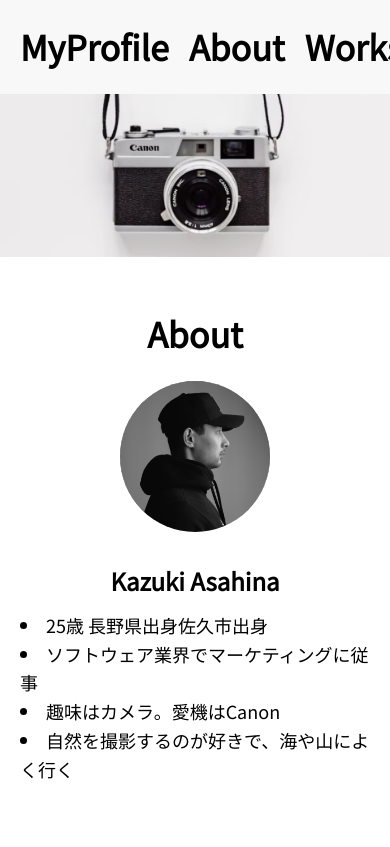
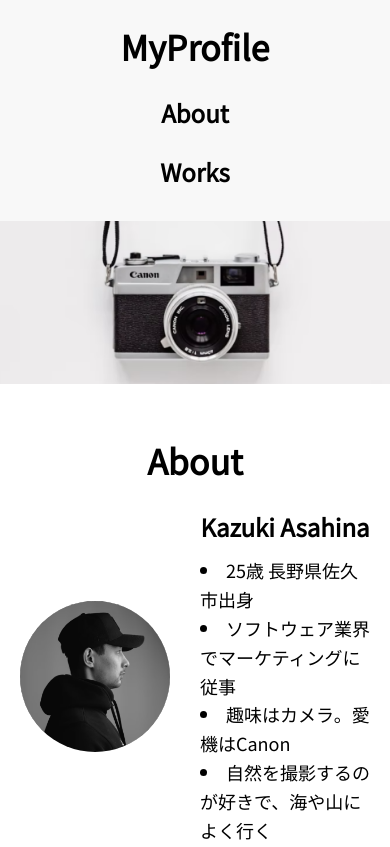
Before and after one commit to Yuu-Ao-Deki/html-css-practical, a plain HTML site: page kadai_001/index.html in a window 390 px wide. Shown: the top 847 px of the page. Drawn offline with Linux system fonts and the light colour scheme.

Commit message:
Add files via upload

```diff
--- a/kadai_001/css/style.css
+++ b/kadai_001/css/style.css
@@ -15,14 +15,22 @@ body {
 /* ヘッダー */
 header {
   display: flex;
+   flex-direction: row;
   justify-content: space-between;
   align-items: center;
+  text-align: center;
   padding: 20px;
   background: #f8f8f8;
 }
 
 header h1 {
   font-size: 34px; /* ナビの文字サイズ */
+}
+
+header h1 a {
+  text-decoration: none;
+  color: #000;
+  font-size: 34px;
 }
 
 header nav ul {
@@ -127,15 +135,22 @@ footer {
 
 /* スマホ対応 */
 @media (max-width: 768px) {
-  .about-content {
+  header {
     flex-direction: column;
+    text-align: center;
+    gap: 10px;
   }
 
-  .works-gallery {
+  header nav ul {
     flex-direction: column;
-    align-items: center;
+    padding: 0;
   }
 
-  .works-gallery figure {
-    width: 90%;
+  header nav ul li {
+    margin: 10px 0;
   }
+
+  header nav ul li a {
+    font-size: 24px;
+  }
+}
--- a/kadai_001/index.html
+++ b/kadai_001/index.html
@@ -11,8 +11,7 @@
 
   <!-- ヘッダー -->
   <header>
-    <h1>MyProfile</h1>
-    <nav>
+<h1><a href="index.html">MyProfile</a></h1>    <nav>
       <ul>
         <li><a href="#about">About</a></li>
         <li><a href="#works">Works</a></li>
@@ -34,7 +33,7 @@
         <div class="about-text">
           <h3>Kazuki Asahina</h3>
           <ul>
-            <li>25歳 長野県出身佐久市出身</li>
+            <li>25歳 長野県佐久市出身</li>
             <li>ソフトウェア業界でマーケティングに従事</li>
             <li>趣味はカメラ。愛機はCanon</li>
             <li>自然を撮影するのが好きで、海や山によく行く</li>
```
